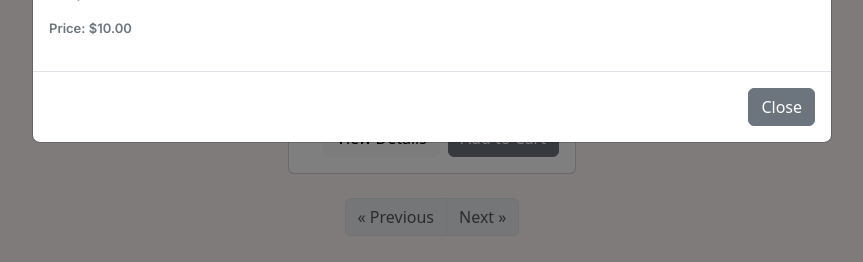
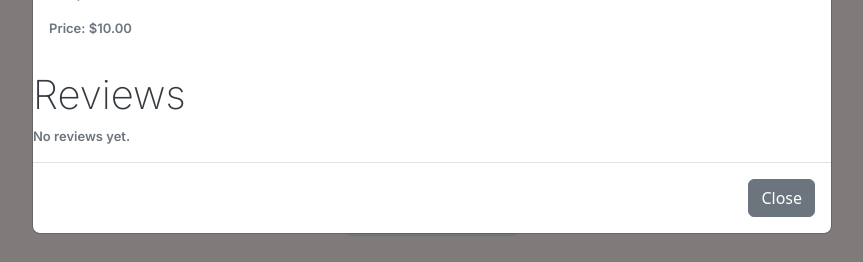
Before and after one commit to emidombek/zenceramics, a Django app: page /products/ in a window 1280 px wide, after a click on "View Details". Shown: the part 579-841 px from the top of the page, without its empty margins (208-1071 px from the left). Run offline with Django 4.2, Linux system fonts and the light colour scheme; tables that the repository leaves empty hold one stand-in row (values such as "Sample post"); some libraries are stand-ins or nearby versions.

Commit message:
Add review section to template

```diff
--- a/products/templates/products/product_details.html
+++ b/products/templates/products/product_details.html
@@ -10,8 +10,23 @@
         <p id="modalProductDescription"></p>
         <p id="modalProductPrice"></p>
       </div>
-      <div class="modal-footer">
-        <button type="button" class="btn btn-secondary" data-bs-dismiss="modal">Close</button>
+      <div class="product-reviews">
+        <h1>Reviews</h1>
+        {% if reviews %}
+          {% for review in reviews %}
+            <div class="review">
+              <strong>User:</strong> {{ review.user.username }}<br />
+              <strong>Rating:</strong> {{ review.rating }}<br />
+              <strong>Comment:</strong> {{ review.comment }}<br />
+              <strong>Date:</strong> {{ review.created_at|date:'Y-m-d' }}
+            </div>
+          {% endfor %}
+        {% else %}
+          <p>No reviews yet.</p>
+        {% endif %}
+        <div class="modal-footer">
+          <button type="button" class="btn btn-secondary" data-bs-dismiss="modal">Close</button>
+        </div>
       </div>
     </div>
   </div>
```
